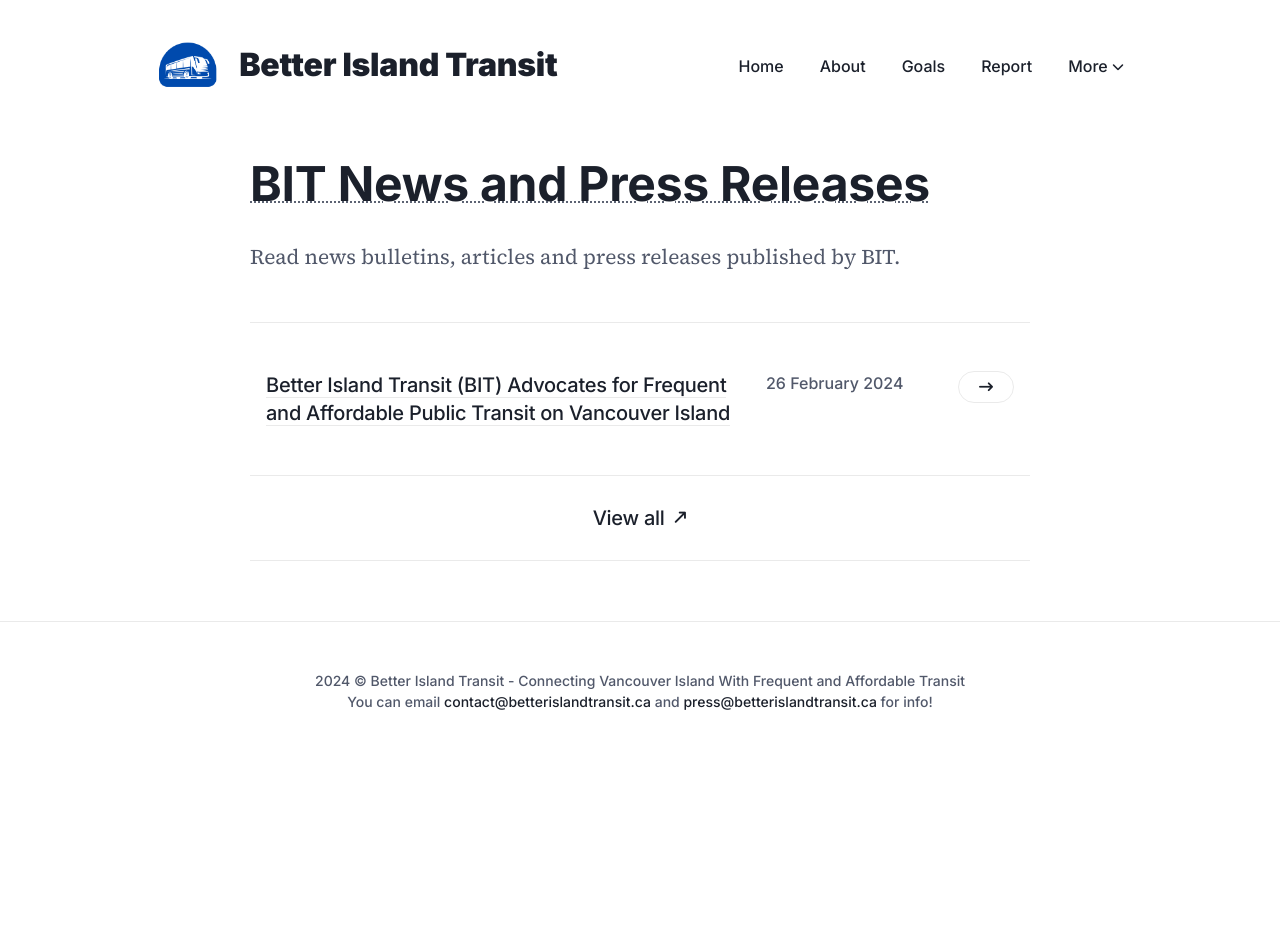
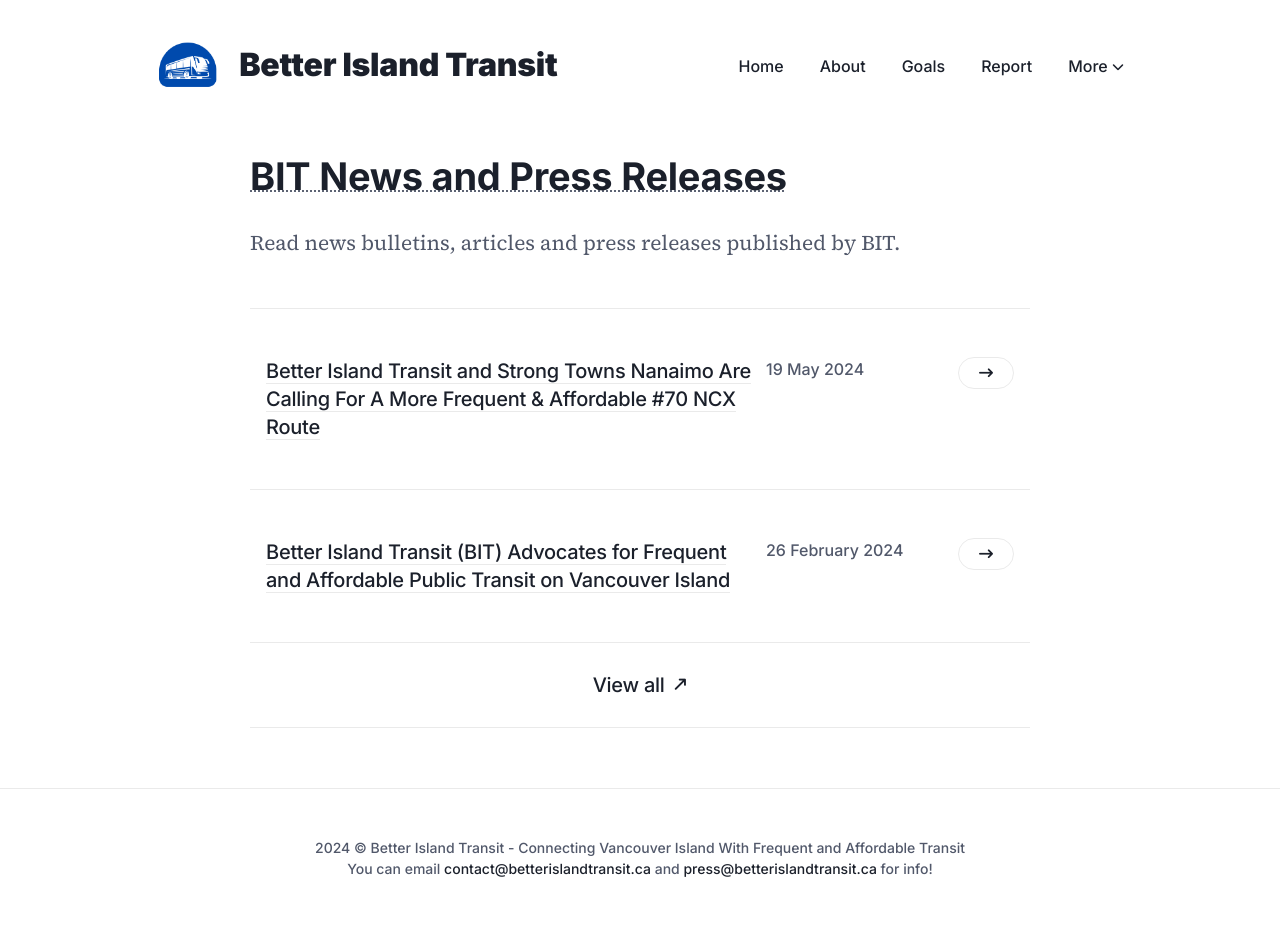
Before and after one commit to STNanaimo/better-island-transit, a Jekyll site: the page built from _pages/news.md, in a window 1280 px wide. Built offline with Jekyll 4.4.1, drawn with Linux system fonts in a browser that asks for light colours; before the commit the page ends 900 px from its top, so only the background shows below that; some of the changed lines change nothing that is shown.

Commit message:
Add press release on RDN fare review

```diff
--- /dev/null
+++ b/_posts/2024-05-19-ncx-fare-review.md
@@ -0,0 +1,26 @@
+---
+layout: post
+title: "Better Island Transit and Strong Towns Nanaimo Are Calling For A More Frequent & Affordable #70 NCX Route"
+description: ""
+date: 2024-05-19
+# image: ''
+---
+
+The following letter was sent to the RDN on May 19th, 2024.
+
+* 🔗 [Click here to download a PDF copy of our letter regarding the #70 NCX]({{ site.baseurl }}/reports/2024-05-15-better-island-transit-strong-towns-nanaimo)
+
+Better Island Transit and [Strong Towns Nanaimo](https://www.beautifulnanaimo.ca/) are unified in our advocacy for more frequent and affordable intercity transit. In response to the RDN’s ongoing fare review, we would like to comment on the price of the #70 NCX route between Nanaimo and Duncan. Currently, there are only seven daily trips that cost $7.50 which account for less than 1% of transportation mode share on the corridor. If a resident in Nanaimo wishes to visit Victoria, _they'd have a round-trip cost of $35_.
+
+We at both Better Island Transit and Strong Towns Nanaimo believe that frequency and affordability is key to increasing transportation mode share along the corridor. Residents in Nanaimo and Duncan deserve access to competitive public transportation options between the RDN and the CVRD. The current cost of the #70 NCX is expensive enough to deprive non-drivers of independent mobility and forces many commuters to spend more than they can afford on vehicle travel. It also increases Island Highway traffic congestion and crashes, and increases pollution emissions.
+
+<img src="/images/posts/2024-05-15-better-island-transit-strong-towns-nanaimo/header.png" loading="lazy">
+
+In a typical community, 20-40% of travelers cannot, should not or prefer not to drive and will use non-auto modes if they are convenient, comfortable and affordable. These include many people with disabilities, low incomes, adolescents, tourists, and motorists who temporarily lack a vehicle, plus people who value exercise or want to avoid the stress of driving on busy roads Families wishing to visit Victoria for the day must leave no later than 7:57 am to connect in Duncan before reaching Victoria at 10:24 am. For the return trip, they must leave Victoria by 5:15 pm to reach Nanaimo at 8:07 pm. It is not possible to visit Nanaimo from Victoria by transit and return the same day; commuters must leave Victoria in the afternoon, arrive in Nanaimo at night, and return early in the morning. This limited schedule is unsuitable for most trips, and the fares are comparable to vehicle operating costs so travelers have little incentive to take public transit rather than drive
+
+**We want hourly service along the #70 route with a $5 maximum one-way fare.**
+
+This would provide many benefits to transit users and their communities. It is the most cost-effective way to reduce Malahat traffic problems and provide many co-benefits. We don’t want to leave people behind! Residents in both the RDN and the CVRD deserve better, faster, and more affordable intercity transit options. It took a decade to establish the #70 NCX connection – we don’t want to wait another decade for the service to be competitive with personal vehicles.
+
+* [https://betterislandtransit.ca/reports/2024-03-20-backgrounder.pdf](https://betterislandtransit.ca/reports/2024-03-20-backgrounder.pdf)
+* [https://betterislandtransit.ca/reports/2023-02-15-what-we-want-and-dont-want.pdf](https://betterislandtransit.ca/reports/2023-02-15-what-we-want-and-dont-want.pdf)
--- a/_sass/4-layouts/_post.scss
+++ b/_sass/4-layouts/_post.scss
@@ -47,7 +47,7 @@
 .post-title,
 .page-title {
   margin-bottom: 24px;
-  font-size: 48px;
+  font-size: 38px;
   line-height: 1.4;
   text-decoration: underline;
   text-decoration-thickness: 2px;
```
Also changed, not shown: images/posts/2024-05-15-better-island-transit-strong-towns-nanaimo/header.png (added), 1 other file.
